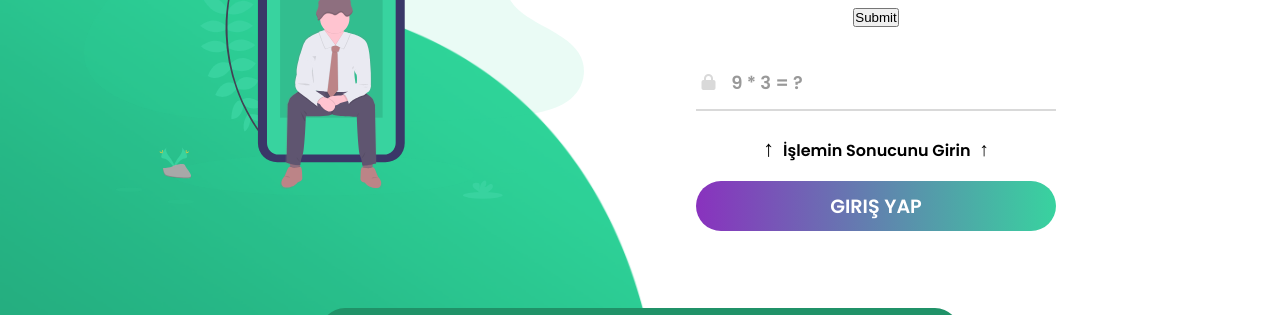
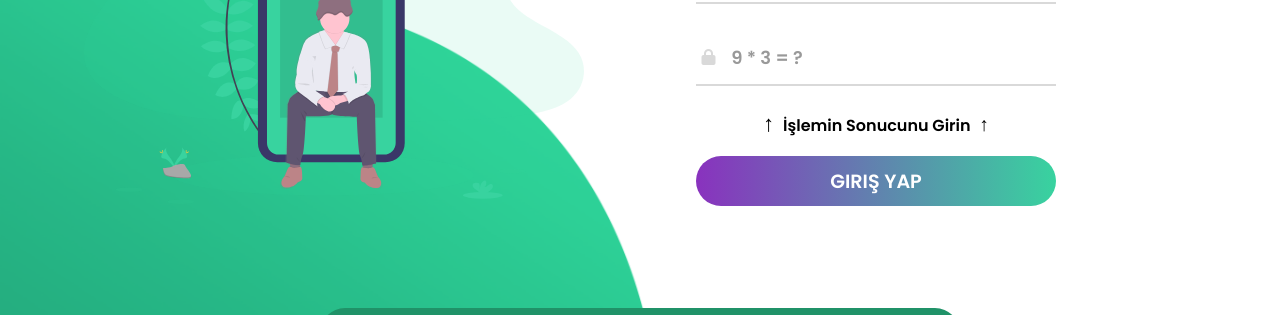
Before and after one commit to enesarslan44/Emeklilik-Y-netim-Sistemi, a plain HTML site: page index.html in a window 1280 px wide. Shown: the part 404-719 px from the top of the page. Drawn offline with Linux system fonts and the light colour scheme.

Commit message:
Update index.html

```diff
--- a/index.html
+++ b/index.html
@@ -8,7 +8,7 @@
       rel="stylesheet"
     />
     <script src="https://kit.fontawesome.com/a81368914c.js"></script>
-    <script src="https://www.google.com/recaptcha/api.js"></script>
+    <script src="https://www.google.com/recaptcha/api.js" async defer></script>
     <meta name="viewport" content="width=device-width, initial-scale=1" />
   </head>
   <body>
@@ -44,14 +44,10 @@
               />
             </div>
           </div>
-          <button
+          <div
             class="g-recaptcha"
-            data-sitekey="6LfANLYoAAAAAOX2aYj4Wfqyb5JkOQNkH-9FsvUq"
-            data-callback="onSubmit"
-            data-action="submit"
-          >
-            Submit
-          </button>
+            data-sitekey="6LfQPrYoAAAAACeESplOWf2v5WX1V4J4zMGMeobO"
+          ></div>
           <div class="input-div pass">
             <div class="i">
               <i class="fas fa-lock"></i>
```
